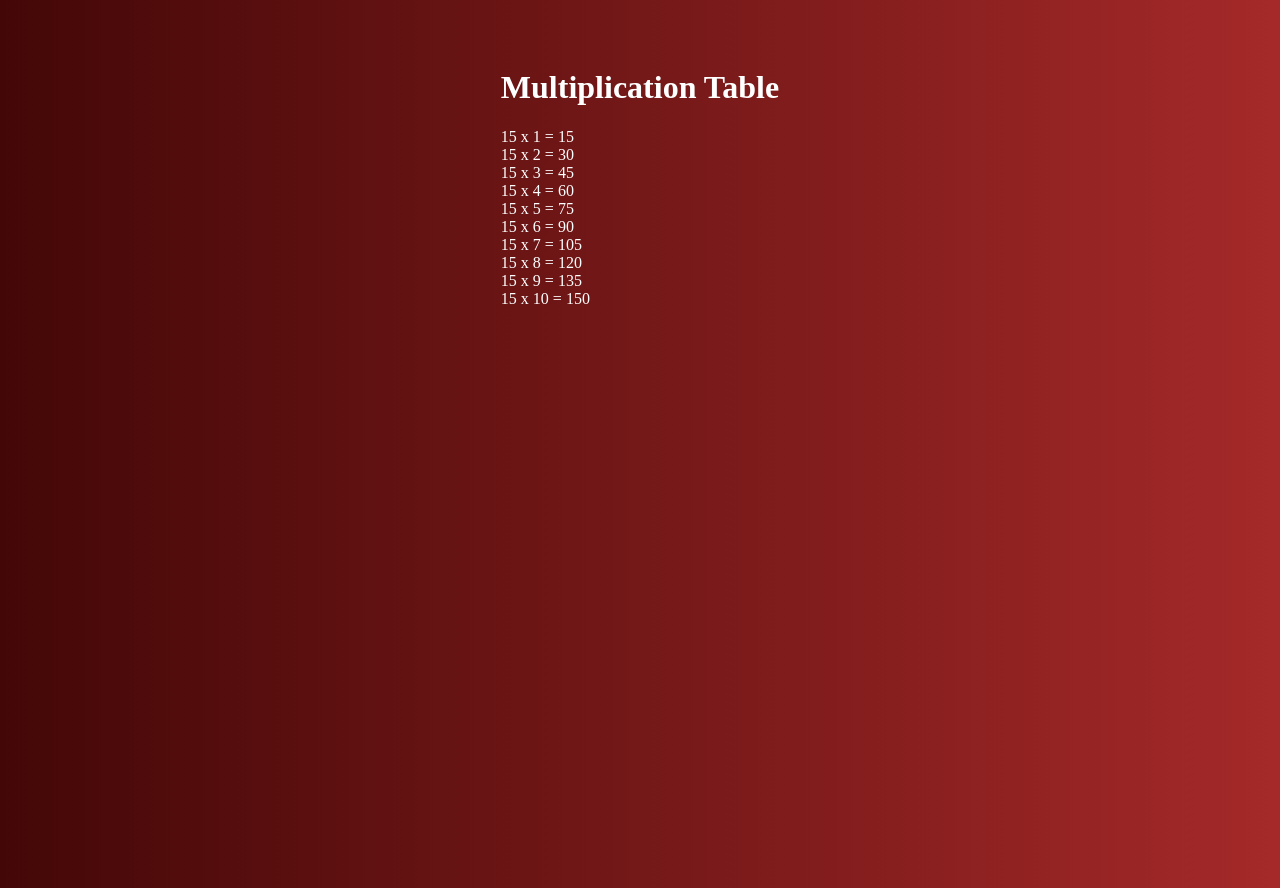
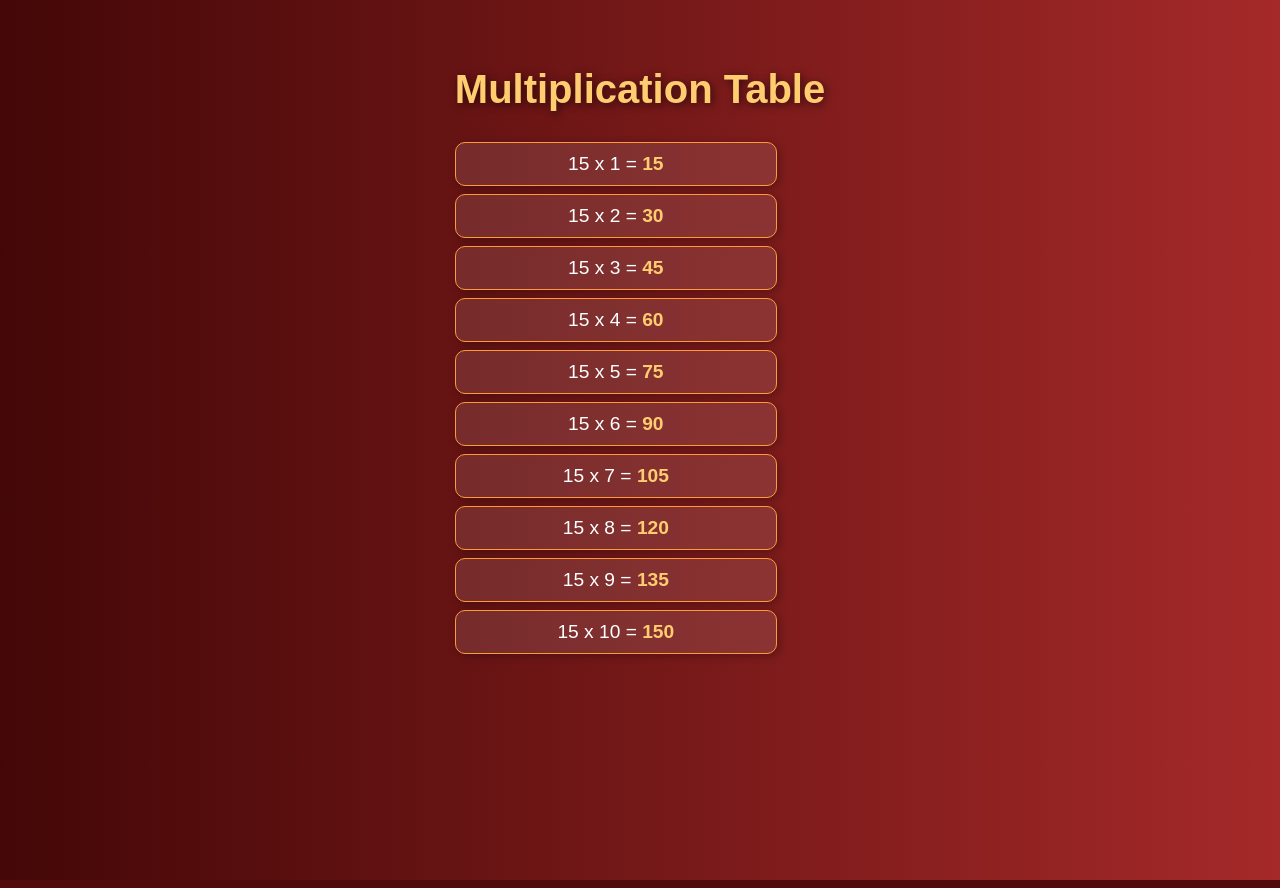
Before and after one commit to Aliza5656/php, a PHP site: page /home.php in a window 1280 px wide. Run offline with PHP 8.4, Linux system fonts and the light colour scheme.

Commit message:
Update style.css

```diff
--- a/php/style.css
+++ b/php/style.css
@@ -1,67 +1,42 @@
-html,
 body {
-                height: 100%;
+    background: linear-gradient(to right, #440707, #a52929);
+    color: #fff;
+    font-family: 'Arial', sans-serif;
+    display: flex;
+    flex-direction: column;
+    align-items: center;
+    justify-content: start;
+    padding: 40px;
+    min-height: 100vh;
+    margin: 0;
 }
 
-            body {
-                background:rgb(211, 88, 88);
-                /* fallback for old browsers */
-                background: -webkit-linear-gradient(to right,rgb(201, 21, 21),rgb(226, 52, 52));
-                /* Chrome 10-25, Safari 5.1-6 */
-                background: linear-gradient(to right,rgb(68, 7, 7),rgb(165, 41, 41));
-                /* W3C, IE 10+/ Edge, Firefox 16+, Chrome 26+, Opera 12+, Safari 7+ */
-                color: white;
-                  display: flex;
-                justify-content: center;
-                align-items:start;
-
-                padding-top: 40px;
-                padding-bottom: 40px;
-
+h1 {
+    font-size: 2.5rem;
+    margin-bottom: 30px;
+    text-shadow: 2px 2px 8px rgba(0, 0, 0, 0.6);
+    color: #ffcc70;
 }
 
-            .form-signin {
-                width: 600px;
-                height:500px;
-               min-width: 330px;
-                padding: 15px;
-                margin: auto;
-                color: #212121;
-                border: 4px solid #ff993b;
-                border-radius: 25px;
-                display: flex;
-                justify-content: center;
-                align-items:start;
-                box-shadow:2px, 2px, 2px rgb(236, 226, 226);
-
+.table {
+    background: rgba(255, 255, 255, 0.1);
+    padding: 10px 20px;
+    margin: 8px 0;
+    border-radius: 10px;
+    border: 1px solid #ff993b;
+    font-size: 1.2rem;
+    width: 280px;
+    text-align: center;
+    box-shadow: 2px 2px 8px rgba(0, 0, 0, 0.3);
+    transition: transform 0.2s ease;
 }
 
-          form{
-
-              display: flex;
-                justify-content: center;
-                align-items:center;
-                flex-direction:column;
-                gap:30px;
-
-          }
-.from-group{
-
-
-    width:100px;
-    outline:none;
+.table:hover {
+    transform: scale(1.05);
+    background: rgba(255, 255, 255, 0.2);
 }
 
-
-      .Input:hover
-      , .Input:focus {
-
-        border: 2px solid #ff993b;
-        box-shadow:7px 7px 7px rgb(211, 131, 56);
-    outline: 2px solid orange;
+.table span {
+    color: #ffcc70;
+    font-weight: bold;
 }
-  .Input{
-  border: 3px solid #ff993b;
-    width:100%;
-    height: 40px;
-  }
```
Lines whose indentation alone changed are shown as unchanged.
